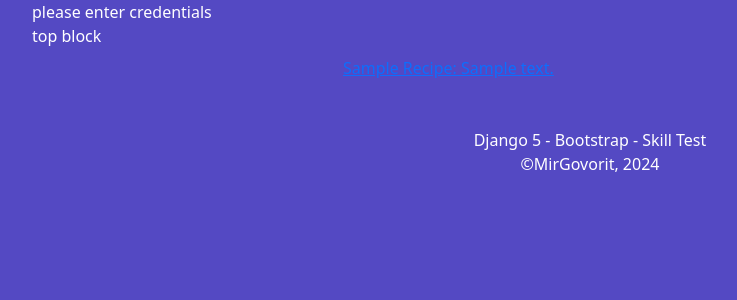
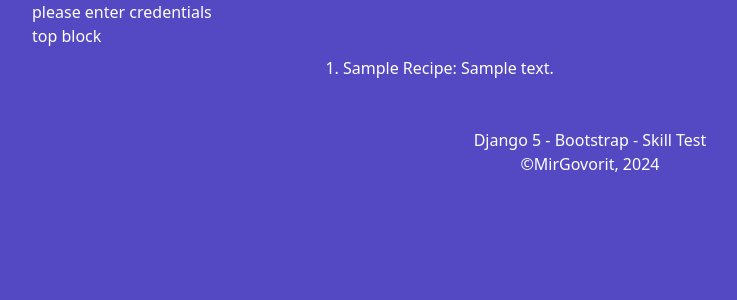
Before and after one commit to valed-dm/cookbook, a Django app: page /recipes/ in a window 1280 px wide. Shown: the part 72-372 px from the top of the page, without its empty margins (50-787 px from the left). Run offline with Django 4.2, Linux system fonts and the light colour scheme; tables that the repository leaves empty hold one stand-in row (values such as "Sample post"); some libraries are stand-ins or nearby versions.

Commit message:
base.css adjusted

```diff
--- a/recipes/static/recipes/static/css/base.css
+++ b/recipes/static/recipes/static/css/base.css
@@ -1,3 +1,8 @@
+a {
+	color: inherit !important;
+	text-decoration: none !important;
+}
+
 a:hover {
 	cursor: pointer;
 }
@@ -42,6 +47,11 @@ input, select {
 	height: 2.2em;
 }
 
-li {
-    list-style: none;
+/*li {*/
+/*	list-style: none;*/
+/*}*/
+
+table, th, td {
+	border: 1px solid white;
+	border-collapse: collapse;
 }
```
Lines whose indentation alone changed are shown as unchanged.
